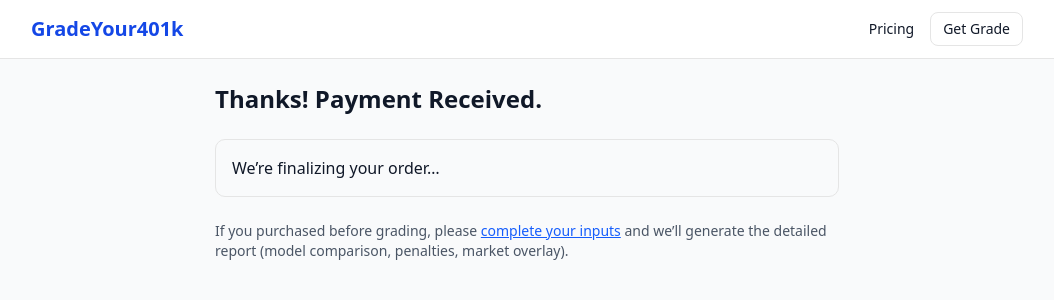
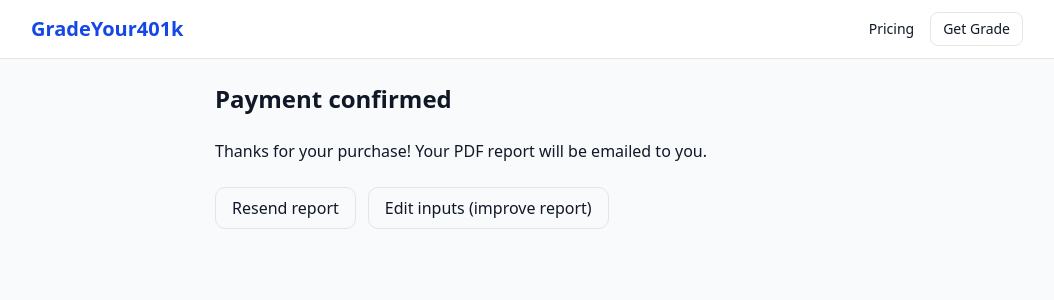
Before and after one commit to rremling/gradeyour401k, a Next.js app: page /success in a window 1280 px wide. Shown: the top 300 px of the page, without its empty margins (113-1167 px from the left). Built offline with nearby package versions, Linux system fonts and the light colour scheme.

Commit message:
Update page.tsx

```diff
--- a/src/app/success/page.tsx
+++ b/src/app/success/page.tsx
@@ -1,139 +1,71 @@
 // src/app/success/page.tsx
 "use client";
 
-import { Suspense, useEffect, useState } from "react";
-import { useSearchParams } from "next/navigation";
+import { useState } from "react";
 import Link from "next/link";
 
-type SessionInfo = {
-  id: string;
-  email: string | null;
-  previewId: string | null;
-  planKey: "one_time" | "annual" | null;
-  payment_status?: string | null;
-  status?: string | null;
-};
-
-export default function SuccessPage() {
-  return (
-    <Suspense fallback={<main className="mx-auto max-w-2xl p-6">Loading…</main>}>
-      <SuccessInner />
-    </Suspense>
-  );
-}
-
-function SuccessInner() {
-  const sp = useSearchParams();
-  const sid = sp.get("session_id");
-  const [sess, setSess] = useState<SessionInfo | null>(null);
-  const [sending, setSending] = useState(false);
-  const [msg, setMsg] = useState<string | null>(null);
-  const [err, setErr] = useState<string | null>(null);
-
-  useEffect(() => {
-    let ignore = false;
-    async function go() {
-      setErr(null);
-      setMsg(null);
-      if (!sid) return;
-      const r = await fetch(`/api/stripe/session?id=${encodeURIComponent(sid)}`);
-      if (!r.ok) {
-        setErr(`Session lookup failed (${r.status})`);
-        return;
-      }
-      const j = await r.json();
-      if (!ignore) {
-        setSess({
-          id: j.id,
-          email: j.email,
-          previewId: j.previewId,
-          planKey: j.planKey,
-          payment_status: j.payment_status,
-          status: j.status,
-        });
-      }
-    }
-    go();
-    return () => {
-      ignore = true;
-    };
-  }, [sid]);
+export default function SuccessPage({
+  searchParams,
+}: {
+  searchParams: { session_id?: string };
+}) {
+  const sessionId = searchParams.session_id || "";
+  const [status, setStatus] = useState<"idle"|"sending"|"ok"|"err">("idle");
+  const [msg, setMsg] = useState<string>("");
 
   async function resend() {
     try {
-      setErr(null);
-      setMsg(null);
-      setSending(true);
-      const email = sess?.email || "";
-      const previewId = sess?.previewId || "";
+      setStatus("sending");
+      setMsg("");
       const res = await fetch("/api/report/generate-and-email", {
         method: "POST",
         headers: { "Content-Type": "application/json" },
-        body: JSON.stringify({ email, previewId }),
+        body: JSON.stringify({ sessionId }), // 👈 send session id
       });
+      const data = await res.json();
       if (!res.ok) {
-        const t = await res.text();
-        throw new Error(`Resend failed (${res.status}): ${t}`);
+        setStatus("err");
+        setMsg(data?.error || "Failed to resend");
+      } else {
+        setStatus("ok");
+        setMsg("Report re-sent! Check your inbox.");
       }
-      setMsg("Report re-sent! Check your inbox in a moment.");
     } catch (e: any) {
-      setErr(e?.message || "Could not resend");
-    } finally {
-      setSending(false);
+      setStatus("err");
+      setMsg(e?.message || "Failed to resend");
     }
   }
 
   return (
     <main className="mx-auto max-w-2xl p-6 space-y-6">
-      <h1 className="text-2xl font-bold">Thanks! Payment Received.</h1>
+      <h1 className="text-2xl font-bold">Payment confirmed</h1>
+      <p>Thanks for your purchase! Your PDF report will be emailed to you.</p>
 
-      {sess ? (
-        <div className="rounded-lg border p-4 bg-gray-50 space-y-2">
-          <p>
-            We’ll send your PDF report to <strong>{sess.email || "your email"}</strong>.
-          </p>
-          <p className="text-sm text-gray-600">
-            Status: {sess.payment_status || sess.status || "completed"}
-          </p>
+      <div className="flex gap-3">
+        <button
+          onClick={resend}
+          className="rounded-lg border px-4 py-2 hover:bg-gray-50"
+          disabled={status === "sending"}
+        >
+          {status === "sending" ? "Sending…" : "Resend report"}
+        </button>
+        <Link
+          href="/grade/new"
+          className="rounded-lg border px-4 py-2 hover:bg-gray-50"
+        >
+          Edit inputs (improve report)
+        </Link>
+      </div>
 
-          <div className="flex gap-3 pt-2">
-            <Link
-              href="/grade/new"
-              className="inline-block rounded-lg border px-4 py-2 hover:bg-gray-50"
-            >
-              Edit inputs
-            </Link>
-            <button
-              onClick={resend}
-              disabled={sending || !sess.email}
-              className={`inline-block rounded-lg px-4 py-2 text-white ${
-                sending ? "bg-blue-400" : "bg-blue-600 hover:bg-blue-700"
-              }`}
-            >
-              {sending ? "Re-sending…" : "Didn’t get it? Resend report"}
-            </button>
-          </div>
-
-          {msg && <div className="text-green-700 text-sm">{msg}</div>}
-          {err && (
-            <div className="text-red-700 text-sm">
-              {err}
-            </div>
-          )}
-        </div>
-      ) : (
-        <div className="rounded-lg border p-4 bg-gray-50">
-          <p>We’re finalizing your order…</p>
-        </div>
+      {msg && (
+        <p
+          className={`text-sm ${
+            status === "ok" ? "text-green-700" : "text-red-700"
+          }`}
+        >
+          {msg}
+        </p>
       )}
-
-      <div className="text-sm text-gray-600">
-        If you purchased before grading, please{" "}
-        <Link href="/grade/new" className="text-blue-600 underline">
-          complete your inputs
-        </Link>{" "}
-        and we’ll generate the detailed report (model comparison, penalties, market overlay).
-      </div>
     </main>
   );
 }
```
